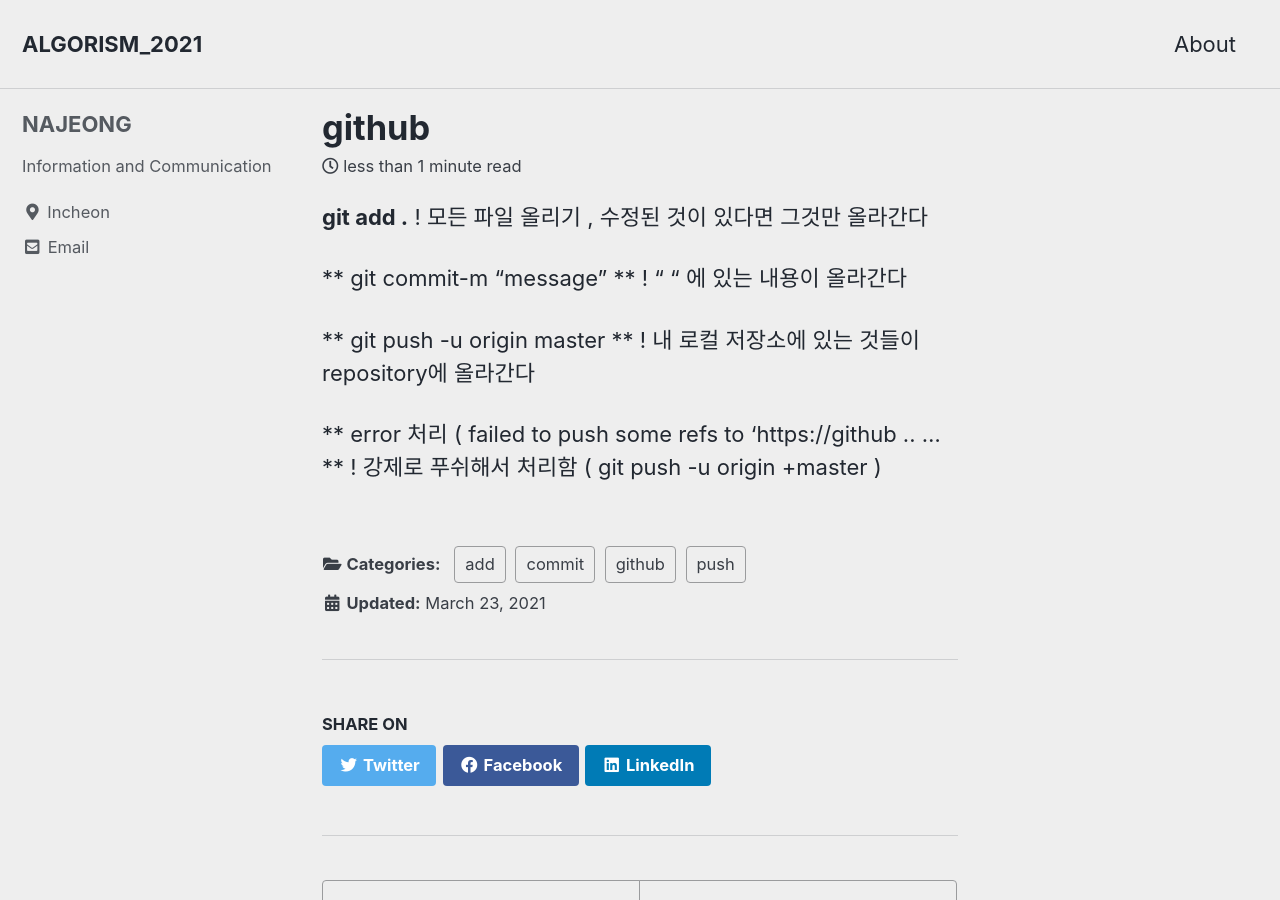
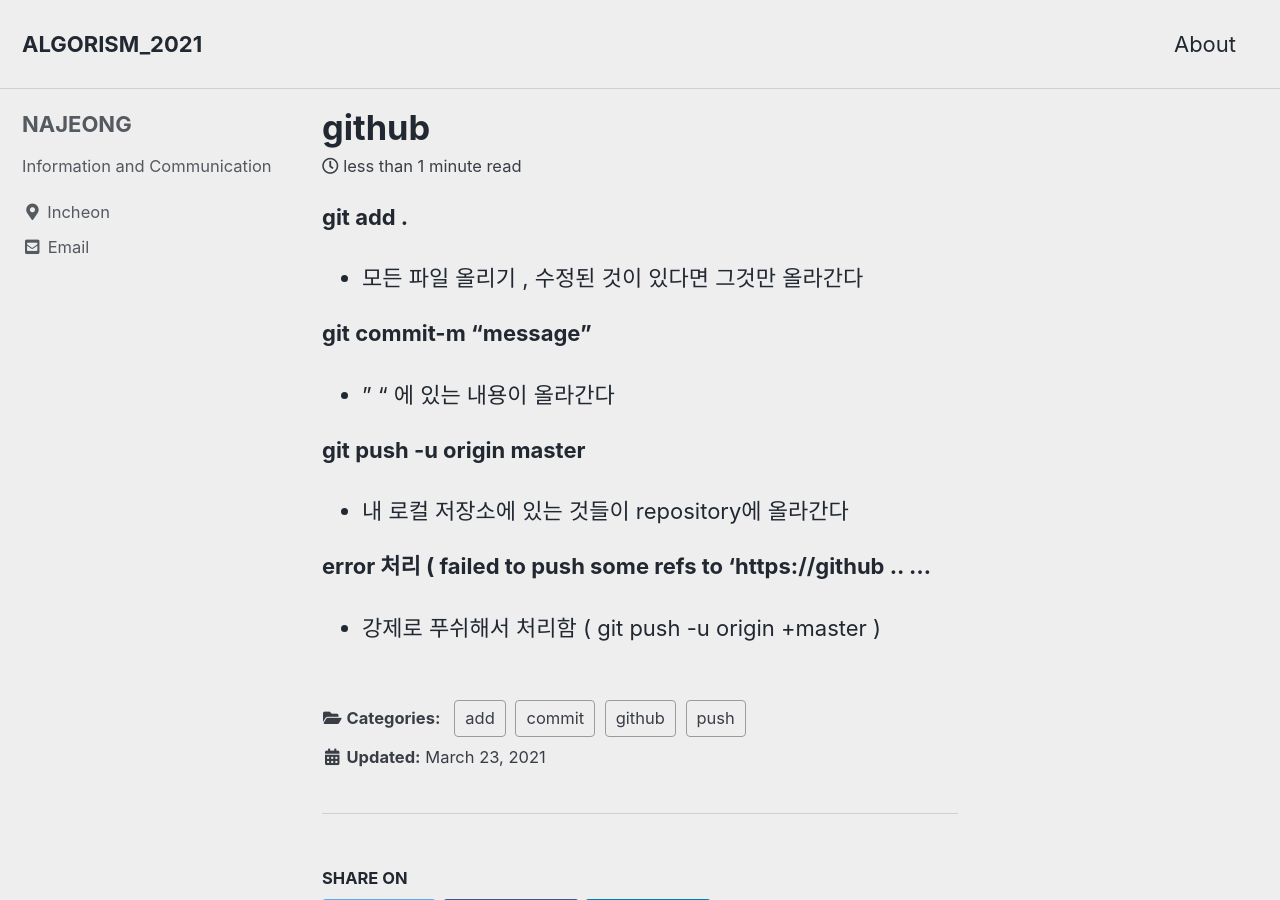
Before and after one commit to dlask913/dlask913.github.io, a Jekyll site: the page built from _posts/2021-03-23-github.markdown, in a window 1280 px wide and 900 px high. Built offline with Jekyll 4.4.1, drawn with Linux system fonts in a browser that asks for light colours; cached includes are drawn as plain includes; comment, search, counter and statistics services are not loaded.

```diff
--- a/_posts/2021-03-23-github.markdown
+++ b/_posts/2021-03-23-github.markdown
@@ -6,13 +6,13 @@ categories: github add commit push
 ---
 
 **git add .**
-! 모든 파일 올리기 , 수정된 것이 있다면 그것만 올라간다
+* 모든 파일 올리기 , 수정된 것이 있다면 그것만 올라간다
 
-** git commit-m "message" **
-!  " " 에 있는 내용이 올라간다
+**git commit-m "message"**
+* " " 에 있는 내용이 올라간다
 
-** git push -u origin master  **
-! 내 로컬 저장소에 있는 것들이 repository에 올라간다
+**git push -u origin master**
+* 내 로컬 저장소에 있는 것들이 repository에 올라간다
 
-** error 처리  ( failed to push some refs to 'https://github .. ... **
-! 강제로 푸쉬해서 처리함 ( git push -u origin +master )
+**error 처리  ( failed to push some refs to 'https://github .. ...**
+* 강제로 푸쉬해서 처리함 ( git push -u origin +master )
```
